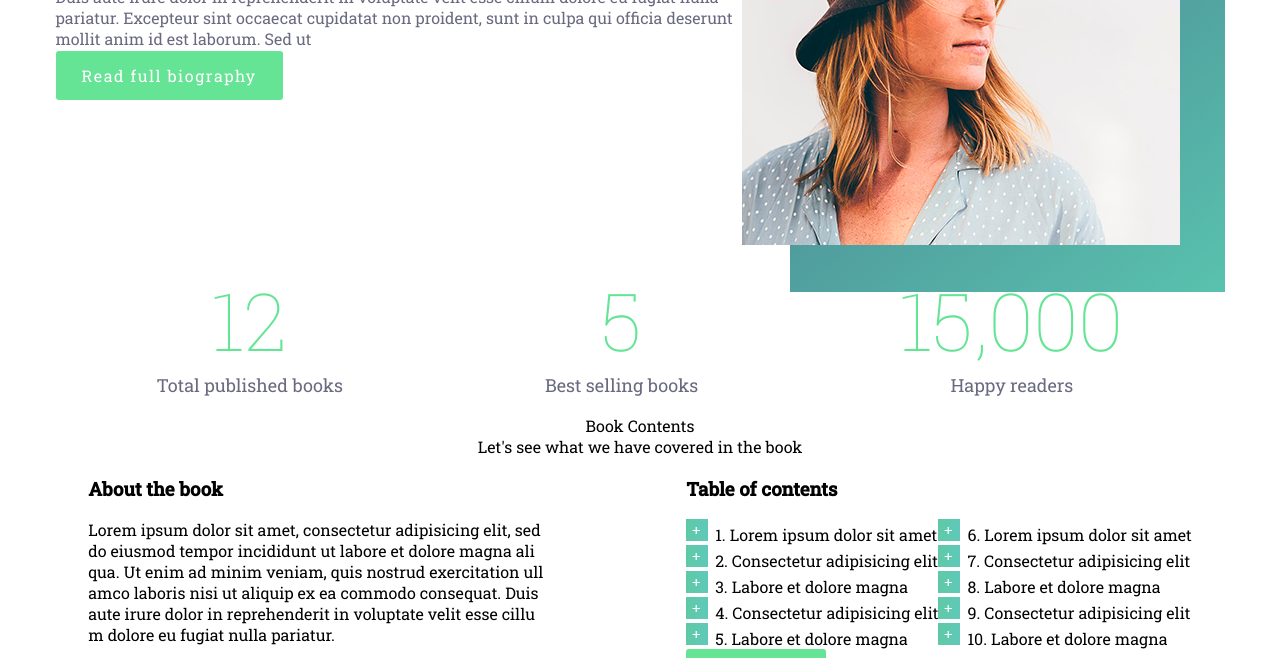
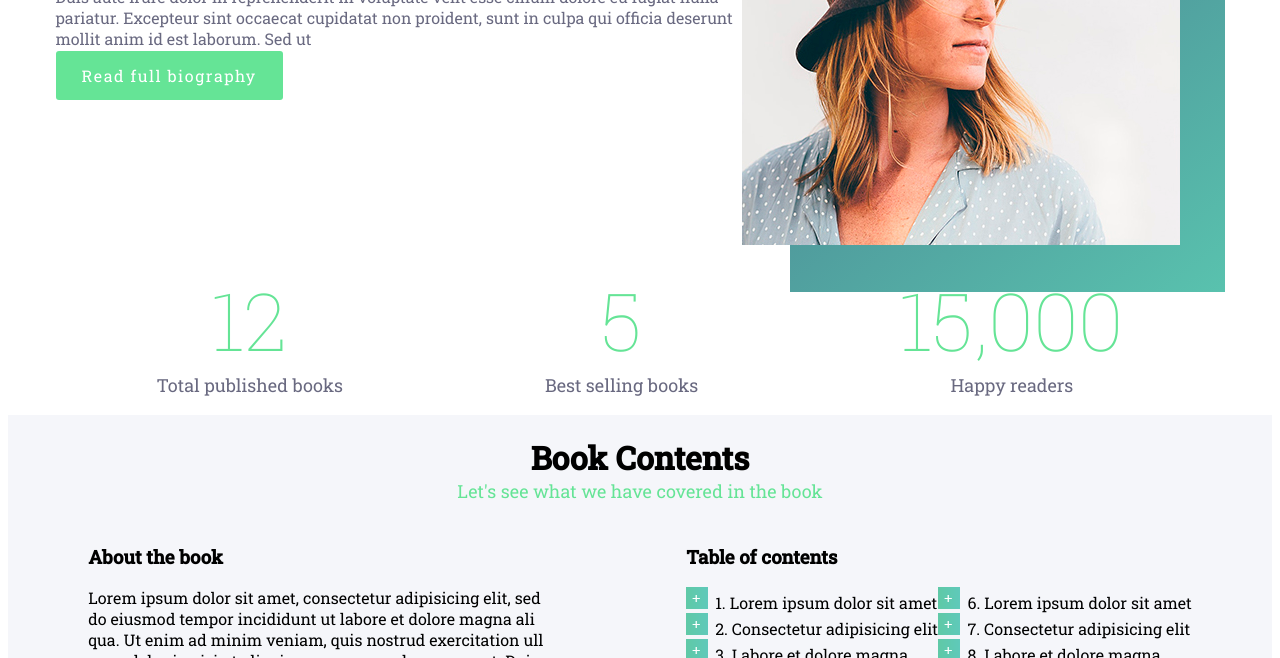
Before and after one commit to VictoriaGailitis/Bukee, a plain HTML site: page index.html in a window 1280 px wide. Shown: the part 1334-1992 px from the top of the page. Drawn offline with Linux system fonts and the light colour scheme.

Commit message:
book contents title stylisation

```diff
--- a/css/style.scss
+++ b/css/style.scss
@@ -208,6 +208,16 @@ body {
     display: flex;
     flex-direction: column;
     align-items: center;
+
+    .page__title {
+        text-align: center;
+        &_span {
+            font-size: 18px;
+            color: #65e496;
+            display: block;
+            font-weight: 400;
+        }
+    }
 }
 
 .block-about {
@@ -257,3 +267,7 @@ body {
         font-family: 'Roboto Slab', serif;
     }
 }
+
+.page_gray {
+    background-color: #f5f6fa;
+}
--- a/index.html
+++ b/index.html
@@ -90,8 +90,7 @@
     <div class="page page_gray">
         <div class="wrap">
             <div class="page_flex">
-                <div class="page__title">Book Contents</div>
-                <div class="page__subtitle">Let's see what we have covered in the book</div>
+                <h1 class="page__title">Book Contents<span class="page__title_span">Let's see what we have covered in the book</span></h1>
                 <div class="block-about">
                     <div class="block-about-book">
                         <h3>About the book</h3>
```
Also changed, not shown: css/style.css, 1 other file.
